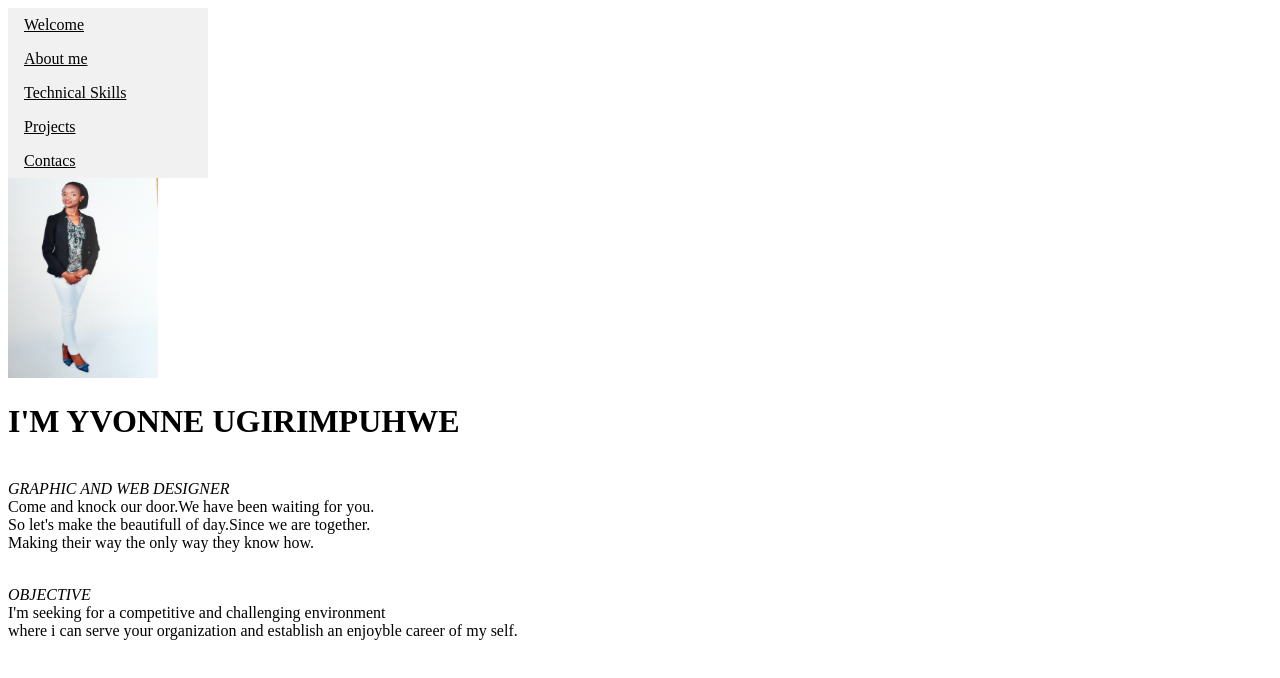
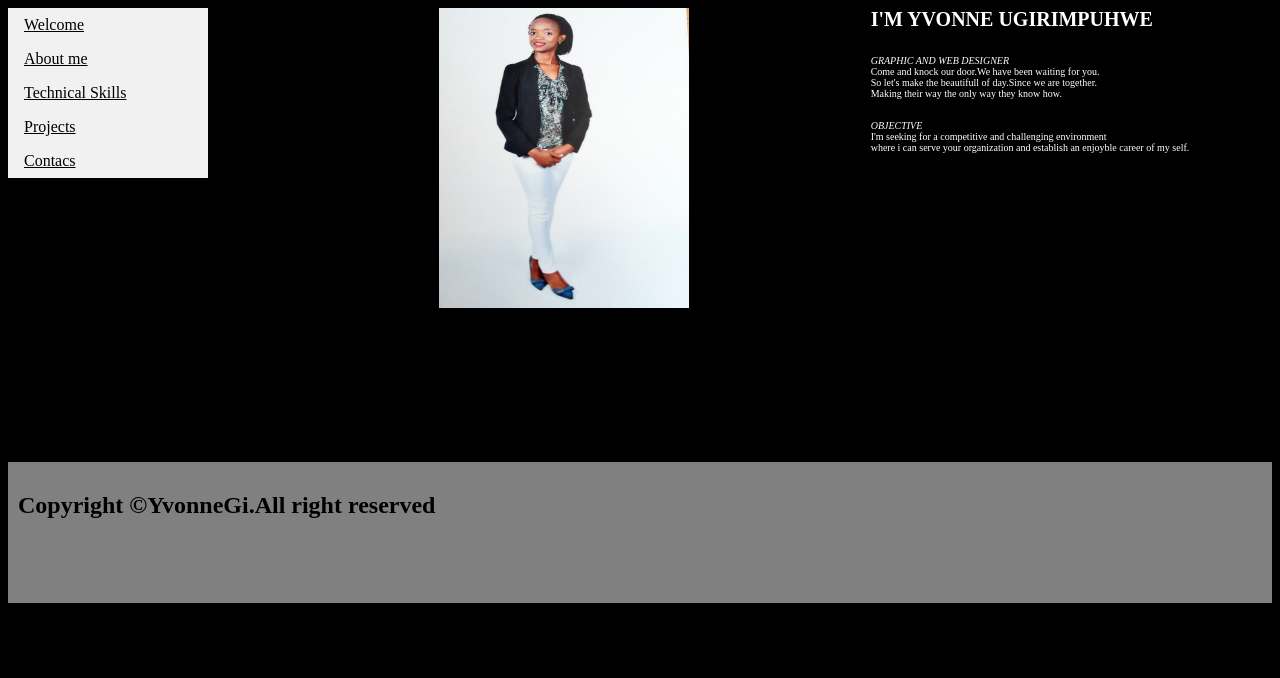
Before and after one commit to YvonneGi/first-week-project, a plain HTML site: page index.html in a window 1280 px wide. Drawn offline with Linux system fonts and the light colour scheme.

Commit message:
adding footer

```diff
--- a/css/style.css
+++ b/css/style.css
@@ -20,3 +20,42 @@ li a:hover
     background-color: #555;
 
 }
+.container
+{
+    column-count: 3;
+    column-gap:30px;
+    column-rule: 1px white; */
+    /* column-width: 200px;
+    /* display:inline; */
+    padding:5px;
+}
+h1
+{
+    font-size:20px;
+    font-style: inherit;
+    color:white;
+}
+p{
+    font-size: 10px;
+    font-style: inherit;
+    color: white;
+}
+body
+{
+    background-color: black;
+
+}
+.footer
+{
+    background-color: grey;
+    padding: 10px;
+    margin-top:150px;
+}
+.fa
+{
+    padding:2%;
+    font-size: 15px;
+    text-decoration: none;
+    display:inline-block;
+
+}
--- a/index.html
+++ b/index.html
@@ -19,7 +19,7 @@
                     </ul>
             </nav>
                 <div class="image">
-                    <img src="Yvonne.JPG" alt="Yvonne image" height="200" width="150">
+                    <img src="Yvonne.JPG" alt="Yvonne image" height="300" width="250">
                 </div>
                 <div class="about me">
                     <h1>I'M YVONNE UGIRIMPUHWE</h1>
@@ -31,11 +31,18 @@
                         I'm seeking for a competitive and challenging environment<br>
                         where i can serve your organization and establish an enjoyble career of my self.<br>
                     </p>
+                </div>
+    </div>
+ <div class="footer">
+        <!-- <div class="Copyright"> -->
+                <h2>Copyright &copy;YvonneGi.All right reserved</h2>
+                <a href="https://www.facebook.com/" class="fa fa-facebook"></a>
+                <a href="https://twitter.com/" class="fa fa-twitter"></a>
+                <a href="https://www.pinterest.com/" class="fa fa-pinterest"></a>
+                <a href="https://www.linkedin.com" class="fa fa-linkedin"></a>
+ </div>
 
 
-                </div>
-
-    </div>
 
 
 </body>
```
